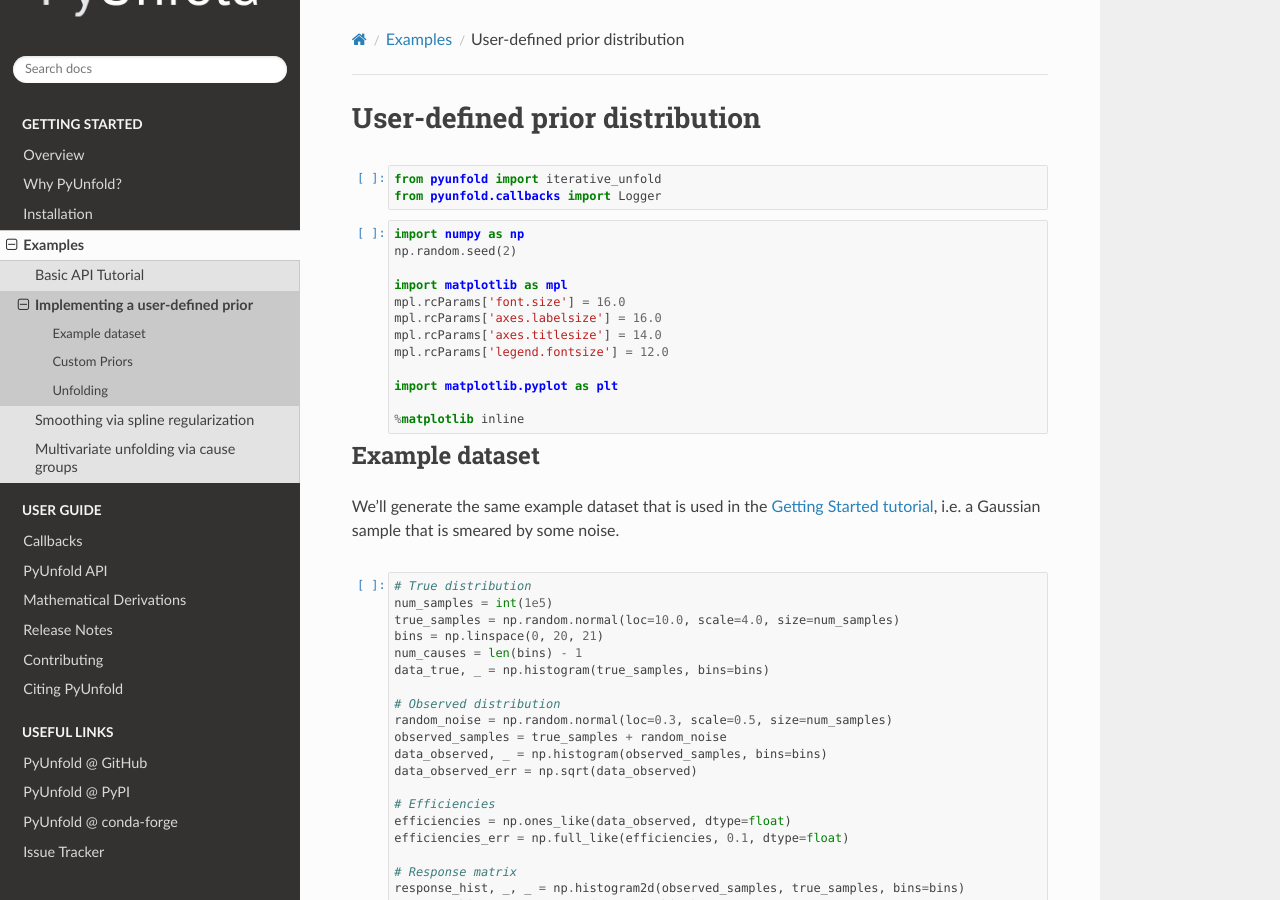
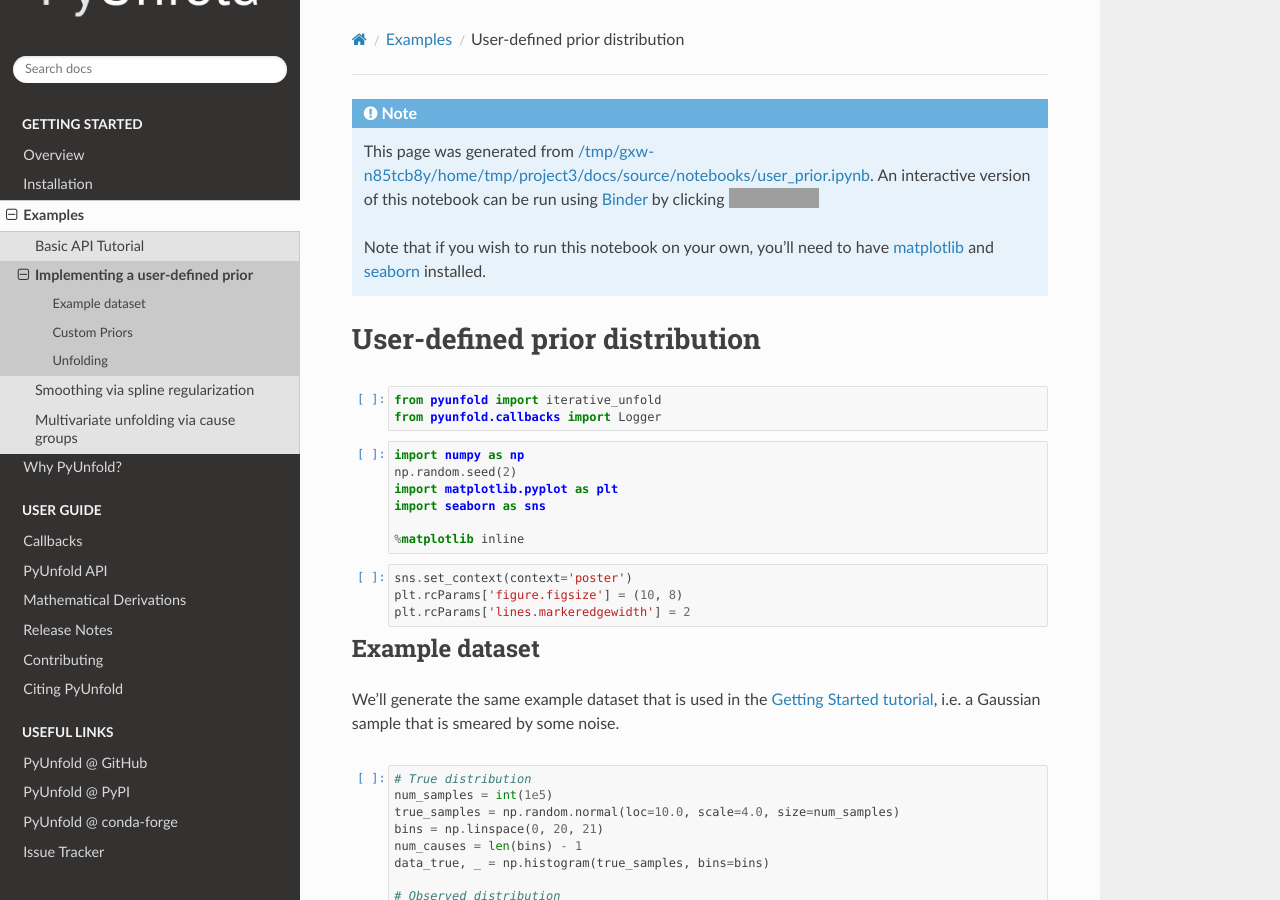
Before and after one commit to jrbourbeau/pyunfold, a Sphinx documentation site: the page built from docs/source/notebooks/user_prior.ipynb, in a window 1280 px wide and 900 px high. Built offline with Sphinx 7.4.7 and the Read the Docs theme 2.0.0, drawn with Linux system fonts in a browser that asks for light colours; the version number is read from the project's files by our own code; grey boxes are pictures that could not be loaded.

Commit message:
Add nbsphinx prolog (#96)
* Adds nbsphinx_prolog to conf.py

* Update notebooks to use seaborn

* Moves "Why PyUnfold?" docs to bottom of "Getting Started" section

* Adds seaborn to binder environment.yml

```diff
--- a/docs/source/conf.py
+++ b/docs/source/conf.py
@@ -26,9 +26,9 @@ copyright = u'2018, James Bourbeau, Zigfried Hampel-Arias'
 author = u'James Bourbeau, Zigfried Hampel-Arias'
 
 # The short X.Y version
-version = ''
+# version = ''
 # The full version, including alpha/beta/rc tags
-release = ''
+release = pyunfold.__version__
 
 
 # -- General configuration ---------------------------------------------------
@@ -54,6 +54,28 @@ numpydoc_show_inherited_class_members = False
 # this is needed for some reason...
 # see https://github.com/numpy/numpydoc/issues/69
 numpydoc_class_members_toctree = False
+
+# This is processed by Jinja2 and inserted before each notebook
+nbsphinx_prolog = """
+{% set docname = env.doc2path(env.docname, base='docs/source') %}
+
+.. only:: html
+
+    .. role:: raw-html(raw)
+        :format: html
+
+    .. note::
+
+        This page was generated from `{{ docname }}`__.
+        An interactive version of this notebook can be run using `Binder <https://mybinder.org/>`_ by clicking
+        :raw-html:`<a href="https://mybinder.org/v2/gh/jrbourbeau/pyunfold/master?filepath={{ docname }}"><img alt="Binder badge" src="https://mybinder.org/badge.svg" style="vertical-align:text-bottom"></a>`
+
+        Note that if you wish to run this notebook on your own, you'll need to have `matplotlib <https://matplotlib.org/>`_ and `seaborn <https://seaborn.pydata.org/>`_ installed.
+
+
+    __ https://github.com/jrbourbeau/pyunfold/blob/master/{{ docname }}
+
+"""
 
 autosummary_generate = ['api.rst']
 
--- a/docs/source/index.rst
+++ b/docs/source/index.rst
@@ -43,9 +43,9 @@ PyUnfold provides an unfolding toolkit for members of all scientific disciplines
     :caption: Getting Started
 
     overview
-    why
     installation
     examples
+    why
 
 .. toctree::
     :maxdepth: 1
```
Also changed, not shown: docs/source/notebooks/multivariate.ipynb, docs/source/notebooks/regularization.ipynb, docs/source/notebooks/tutorial.ipynb, docs/source/notebooks/user_prior.ipynb, 1 other file.
